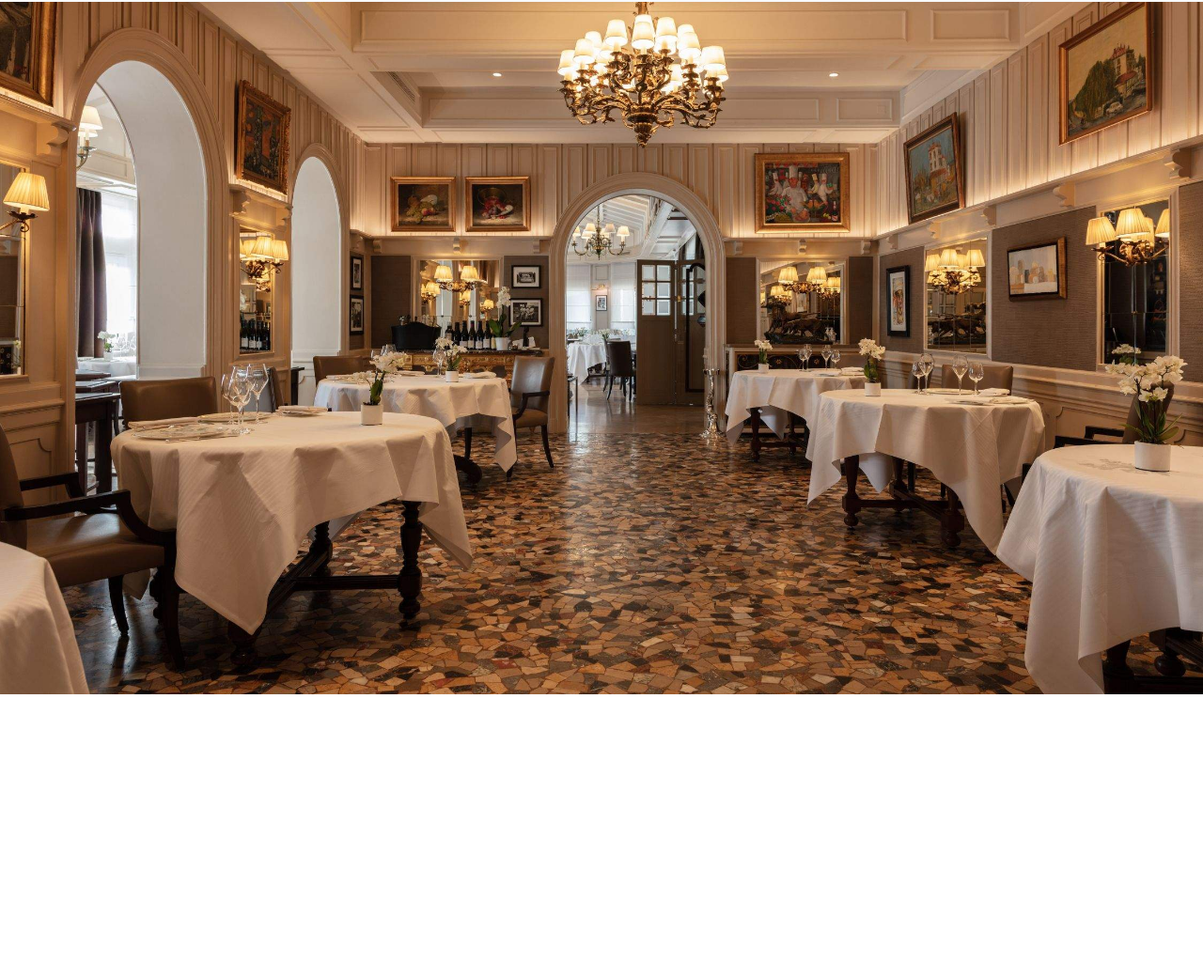
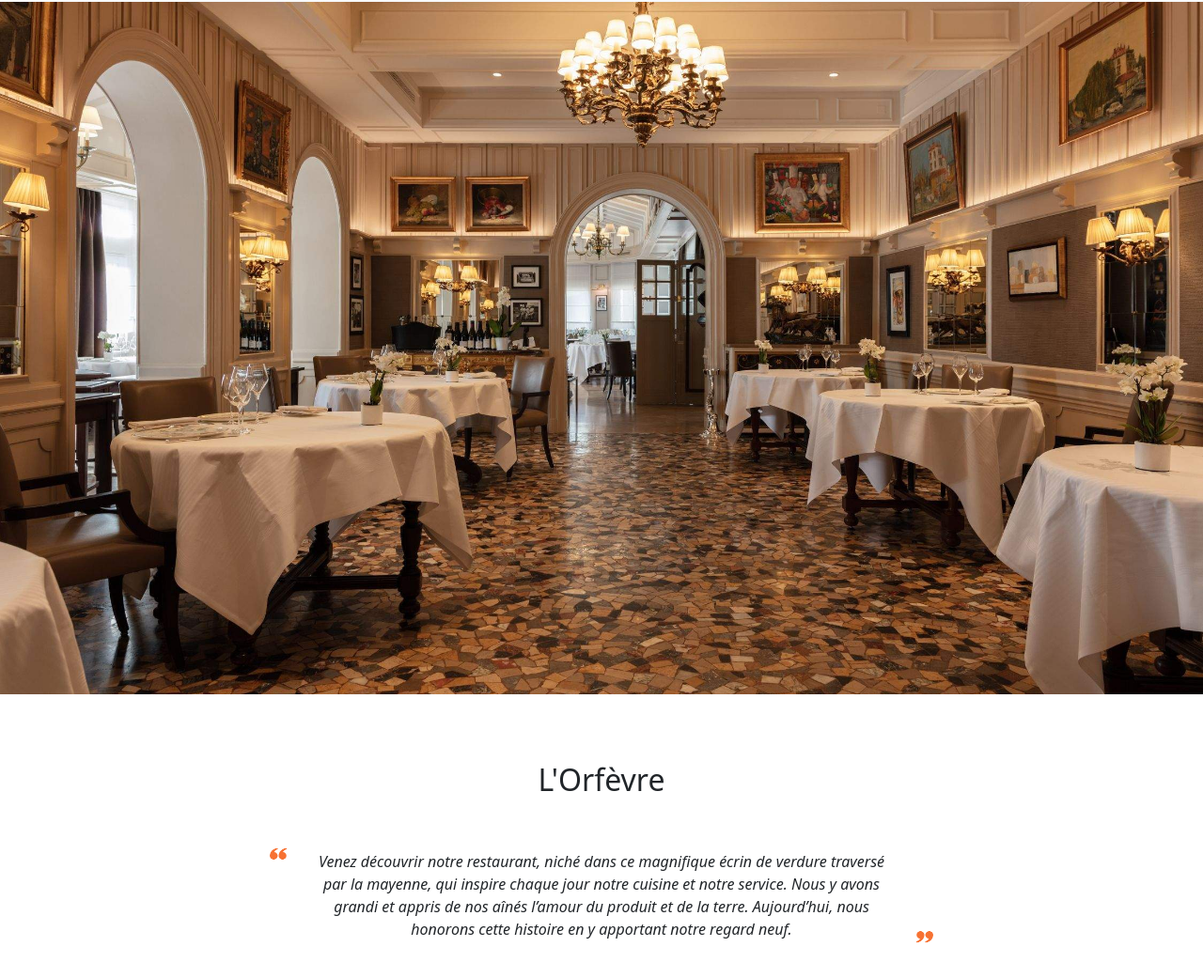
Before and after one commit to Orouo2/Restaurant, a plain HTML site: page index.html in a window 1280 px wide. Shown: the part 61-1102 px from the top of the page at 94% size. Before the commit the page ends 800 px from the top, so only its background shows below. Drawn offline with nearby package versions, Linux system fonts and the light colour scheme; files whose address does not match are found by name.

Commit message:
ajout texte a propos

```diff
--- a/assets/style/style.css
+++ b/assets/style/style.css
@@ -30,6 +30,19 @@
     width:100%;
     height : 100vh;
 }
+.guillemet-first {
+    width: 20px;
+    height: auto;
+    opacity: 0.8;
+    transform: translate(-40px, -10px);
+}
+.guillemet-second {
+    width: 20px;
+    height: auto;
+    opacity: 0.8;
+    transform: translate(40px, -10px) rotate(180deg);
+}
+
 
 @media (max-width: 768px) {
     .image_accueil {
--- a/index.html
+++ b/index.html
@@ -34,6 +34,21 @@
     <main>
         <section class="image_accueil">
         </section>
+        <section class="container-fluid d-flex flex-column justify-content-center align-items-center py-4 gap-5">
+            <h1 class="h2 mt-5">L'Orfèvre</h1>
+            <div class="w-50 w-md-75 mx-5  position-relative">
+                <div class="position-absolute top-0 start-0">
+                    <img src="assets/img/guillemet.png" class="guillemet-first" alt="guillemet">
+                </div>
+                <div class="position-absolute bottom-0 end-0">
+                    <img src="assets/img/guillemet.png" class="guillemet-second" alt="guillemet">
+                </div>
+                <p class="fs-6 fst-italic text-center">Venez découvrir notre restaurant, niché dans ce magnifique écrin de verdure
+                    traversé par la mayenne, qui inspire chaque jour notre cuisine et notre service.
+                    Nous y avons grandi et appris de nos aînés l’amour du produit et de la terre.
+                    Aujourd’hui, nous honorons cette histoire en y apportant notre regard neuf.</p>
+            </div>
+        </section>
     </main>
     <script src="https://cdn.jsdelivr.net/npm/bootstrap@5.3.3/dist/js/bootstrap.bundle.min.js" integrity="sha384-YvpcrYf0tY3lHB60NNkmXc5s9fDVZLESaAA55NDzOxhy9GkcIdslK1eN7N6jIeHz" crossorigin="anonymous"></script>
   </body>
```
Also changed, not shown: assets/img/guillemet.png (added).
